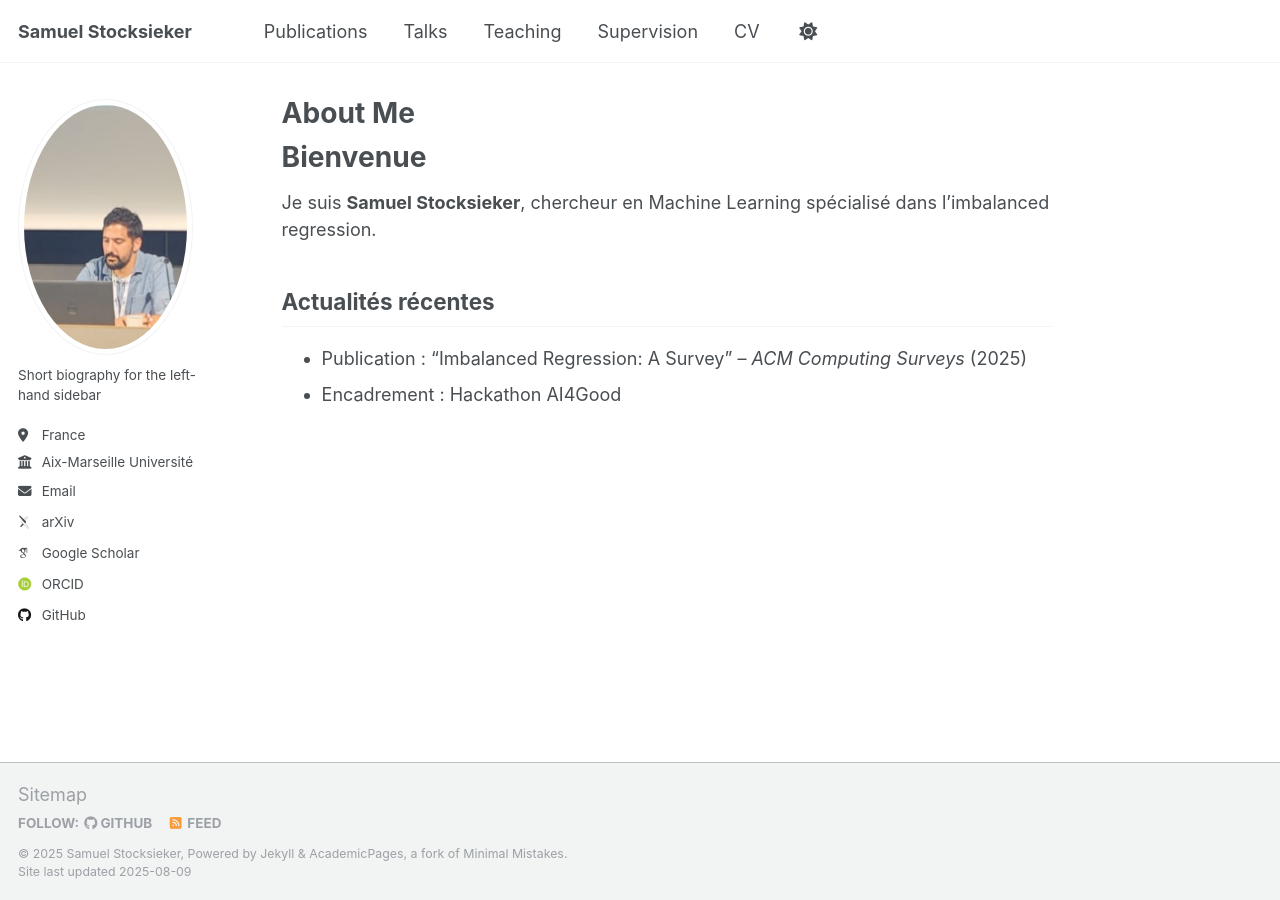
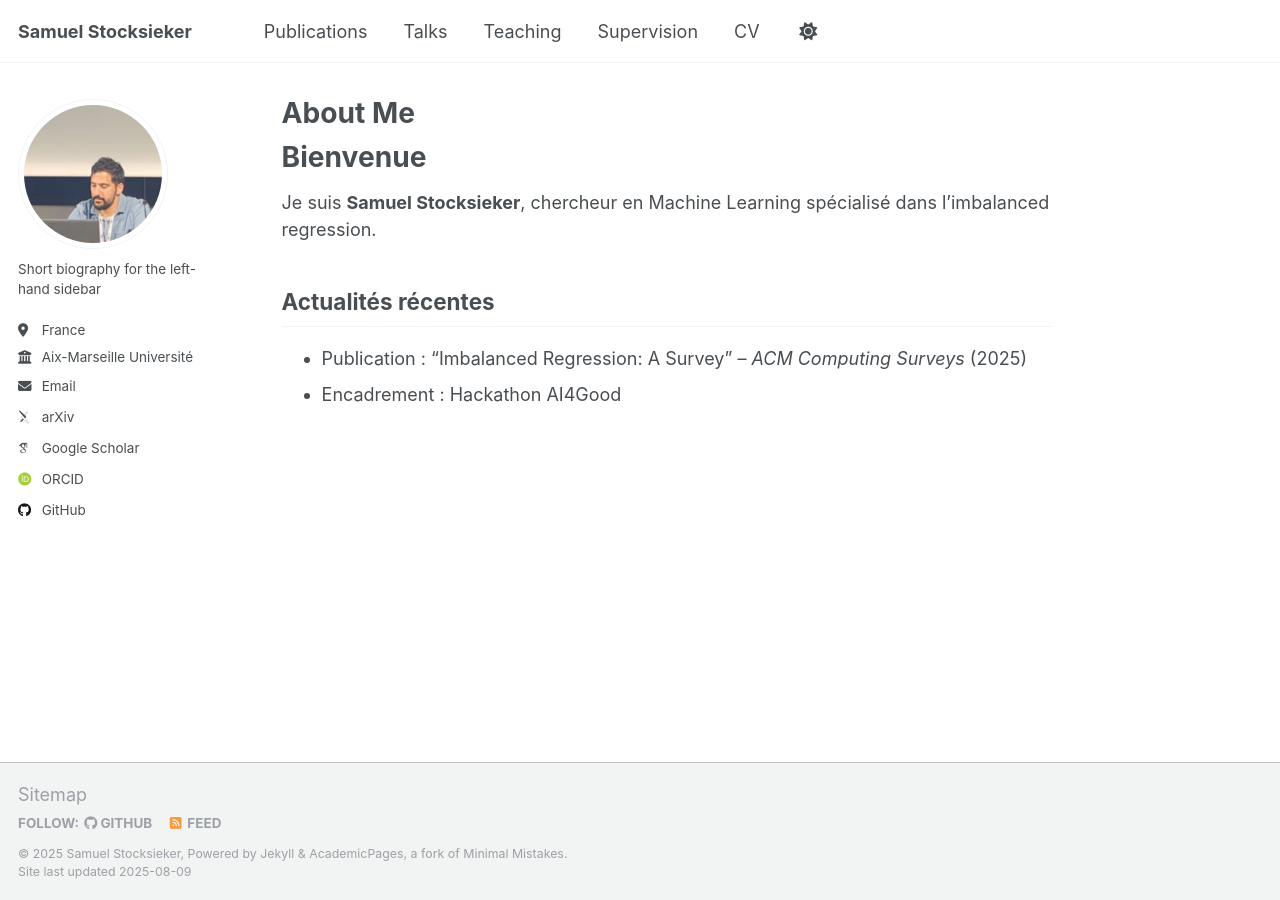
Before and after one commit to sstocksieker/sstocksieker.github.io, a Jekyll site: the page built from _pages/about.md, in a window 1280 px wide. Built offline with Jekyll 4.4.1, drawn with Linux system fonts in a browser that asks for light colours; some web fonts are replaced; a script that is not in the unit is left out.

Commit message:
Update _sidebar.scss

```diff
--- a/_sass/layout/_sidebar.scss
+++ b/_sass/layout/_sidebar.scss
@@ -84,7 +84,6 @@
   display: table-cell;
   vertical-align: top;
   width: 36px;
-  // set width only, for non-square avatars
   height: 36px;
 
   @include breakpoint($large) {
@@ -94,15 +93,44 @@
   }
 
   img {
-    max-width: 175px;
+    width: 150px;       /* largeur fixe */
+    height: 150px;      /* hauteur fixe */
+    object-fit: cover;  /* recadre pour éviter la déformation */
     border-radius: 50%;
 
     @include breakpoint($large) {
+      width: 150px;     /* garder la taille fixe même en grand écran */
+      height: 150px;
       padding: 5px;
       border: 1px solid var(--global-border-color);
     }
   }
 }
+
+
+// .author__avatar {
+//   display: table-cell;
+//   vertical-align: top;
+//   width: 36px;
+//   // set width only, for non-square avatars
+//   height: 36px;
+
+//   @include breakpoint($large) {
+//     display: block;
+//     width: auto;
+//     height: auto;
+//   }
+
+//   img {
+//     max-width: 175px;
+//     border-radius: 50%;
+
+//     @include breakpoint($large) {
+//       padding: 5px;
+//       border: 1px solid var(--global-border-color);
+//     }
+//   }
+// }
 
 .author__content {
   display: table-cell;
```
